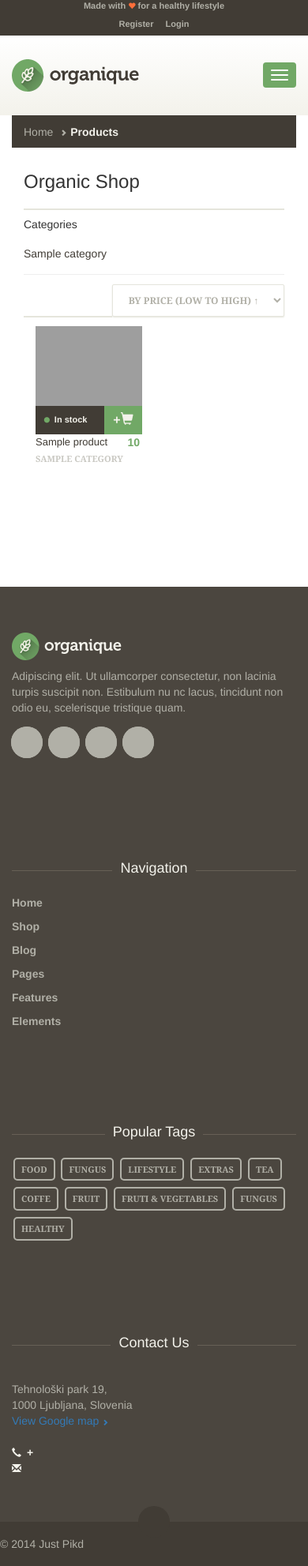
After one commit to jklein/just-pikd, a PHP site: template app/templates/products.twig in a window 390 px wide. The commit adds this page. Shown: the whole page at 79% size. Run offline with PHP 8.4, Linux system fonts and the light colour scheme; the template is opened without the code that fills it: most values are stand-ins (such as "Sample title", 1, 10 or a date in 2020); style sheets or scripts are compiled from the project's sources; some libraries are stand-ins or nearby versions; grey boxes are pictures that could not be loaded.

Commit message:
Making a products page

```diff
--- /dev/null
+++ b/app/templates/modules/product_card.twig
@@ -0,0 +1,35 @@
+<div class="col-xs-6 col-sm-3 product_card" data-price="8.25" data-rating="5">
+    <div class="products__single">
+        <figure class="products__image">
+            <a href="{{ product.link }}">
+                <img alt="#" class="product__image" width="263" height="334" src="/assets/images/dummy/w263/1.jpg">
+            </a>
+            <div class="product-overlay">
+                <a class="product-overlay__more" href="single-product.html">
+                    <span class="glyphicon glyphicon-search"></span>
+                </a>
+                <a class="product-overlay__cart" href="#">
+                    +<span class="glyphicon glyphicon-shopping-cart"></span>
+                </a>
+                <div class="product-overlay__stock">
+                    <span class="in-stock">&bull;</span> <span class="in-stock--text">In stock</span>
+                </div>
+            </div>
+        </figure>
+        <div class="row">
+            <div class="col-xs-9">
+                <h5 class="products__title">
+                    <a class="products__link js--isotope-title" href="{{ product.link }}">{{ product.name }}</a>
+                </h5>
+            </div>
+            <div class="col-xs-3">
+                <div class="products__price">
+                    {{ product.list_cost }}
+                </div>
+            </div>
+        </div>
+        <div class="products__category">
+            {{ product.category }}
+        </div>
+    </div>
+</div>
--- /dev/null
+++ b/app/templates/products.twig
@@ -0,0 +1,70 @@
+{% extends "base.twig" %}
+
+{% block title %}Products{% endblock %}
+
+{% block content %}
+    <div class="breadcrumbs">
+      <div class="container">
+        <div class="row">
+          <div class="col-xs-12">
+            <nav>
+              <ol class="breadcrumb">
+                <li><a href="/">Home</a></li>
+                <li class="active">Products</li>
+              </ol>
+            </nav>
+          </div>
+        </div>
+      </div>
+    </div>
+
+    <div class="container">
+        <div class="row">
+            <div class="col-xs-12  col-sm-3">
+                <aside class="sidebar  sidebar--shop">
+                    <h3 class="sidebar__title"><span class="light">Organic</span> Shop</h3>
+                    <hr class="shop__divider">
+                    <div class="shop-filter">
+                        <h5 class="sidebar__subtitle">Categories</h5>
+                        <ul class="nav nav--filter">
+                            {% for cat in categories %}
+                                <li><a href="{{ cat.link }}">{{ cat.name }}</a></li>
+                            {% endfor %}
+                        </ul>
+                        <hr class="divider">
+                    </div>
+                </aside>
+            </div>
+
+            <!-- Filtering -->
+            <div class="col-xs-12  col-sm-9">
+                <div class="grid">
+                    <ul class="pagination  shop__amount-filter">
+                        <li>
+                            <a class="shop__amount-filter__link  hidden-xs" href="shop.html"><span class="glyphicon glyphicon-th"></span></a>
+                        </li>
+                        <li>
+                            <a class="shop__amount-filter__link  hidden-xs" href="shop-list-view.html"><span class="glyphicon glyphicon-th-list"></span></a>
+                        </li>
+                    </ul>
+                    <div class="shop__sort-filter">
+                        <select class="js--isotope-sorting  btn  btn-shop">
+                            <option value='{"sortBy":"price", "sortAscending":"true"}'>By Price (Low to High) &uarr;</option>
+                            <option value='{"sortBy":"price", "sortAscending":"false"}'>By Price (High to Low) &darr;</option>
+                            <option value='{"sortBy":"name", "sortAscending":"true"}'>By Name (Low to High) &uarr;</option>
+                            <option value='{"sortBy":"name", "sortAscending":"false"}'>By Name (High to Low) &darr;</option>
+                            <option value='{"sortBy":"rating", "sortAscending":"true"}'>By Rating (Low to High) &uarr;</option>
+                            <option value='{"sortBy":"rating", "sortAscending":"false"}'>By Rating (High to Low) &darr;</option>
+                        </select>
+                    </div>
+                    <hr class="shop__divider">
+
+                    <!-- Products -->
+                    {% for product in products %}
+                        {% include 'modules/product_card.twig' with product %}
+                    {% endfor %}
+                </div>
+            </div>
+        </div>
+    </div>
+{% endblock %}
--- a/www/assets/scss/components/_products.scss
+++ b/www/assets/scss/components/_products.scss
@@ -286,3 +286,7 @@ html.no-touch {
   top: -2px;
   font-size: 9px;
 }
+
+.product_card {
+  height:330px;
+}
--- a/www/index.php
+++ b/www/index.php
@@ -42,5 +42,6 @@ $app->get('/', function () use ($app) {
 
 require '../app/routes/auth.php';
 require '../app/routes/util.php';
+require '../app/routes/product.php';
 
 $app->run();
```
Also changed, not shown: app/routes/product.php (added, +32 -0 lines), app/src/Controller/Categories.php (added, +11 -0 lines), app/src/Controller/Products.php (added, +11 -0 lines), app/src/DB.php (+18 -0 lines).
